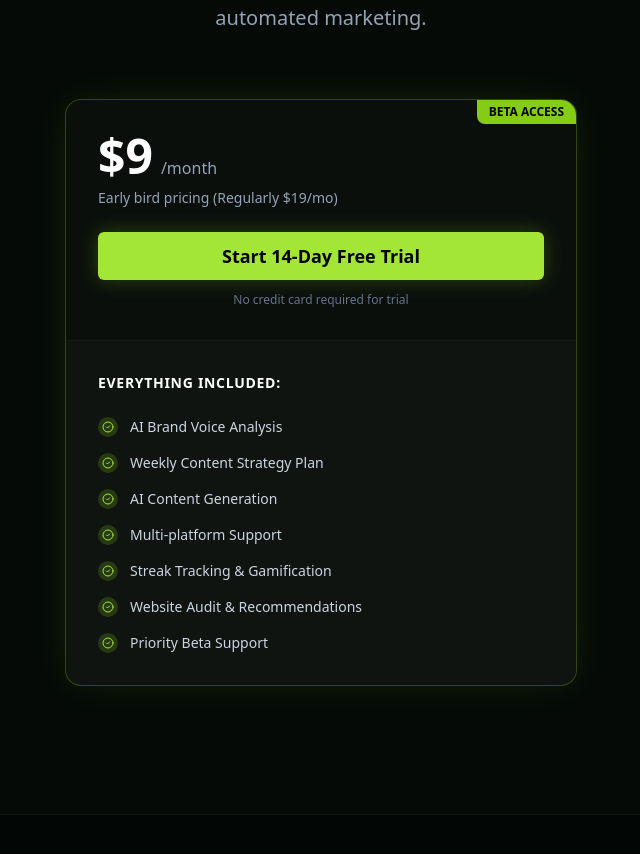
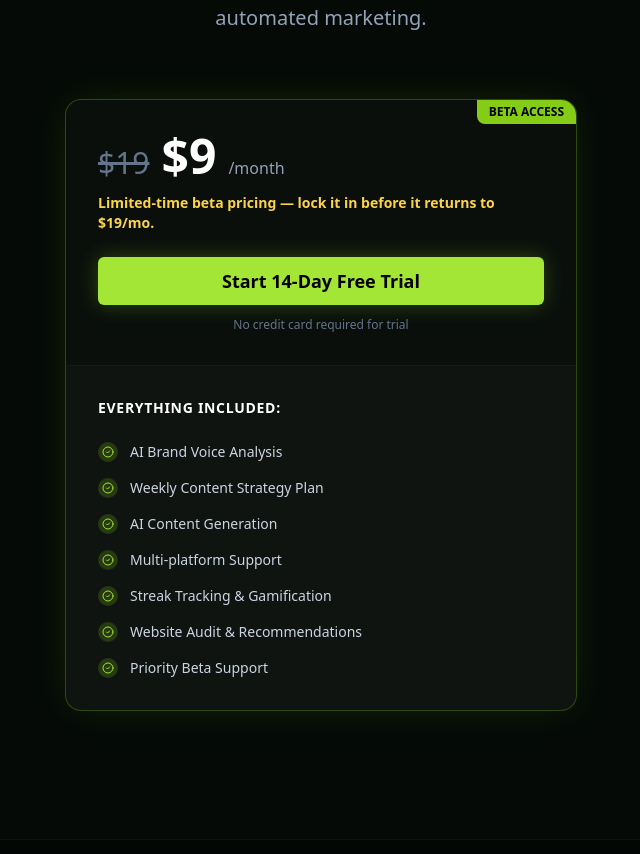
Before and after one commit to martacalvinho/marketingbuddyv2, a Next.js app: page /landing in a window 1280 px wide. Shown: the part 4083-4937 px from the top of the page, without its empty margins (319-959 px from the left). Built offline with nearby package versions, Linux system fonts and the light colour scheme; no server answers.

Commit message:
chore: update landing page styling

```diff
--- a/app/landing/page.tsx
+++ b/app/landing/page.tsx
@@ -559,11 +559,12 @@ export default function LandingPage() {
                   </div>
 
                   <div className="p-8 border-b border-white/5">
-                     <div className="flex items-baseline gap-2 mb-2">
+                     <div className="flex items-baseline gap-3 mb-3">
+                        <span className="text-3xl text-slate-500 line-through">$19</span>
                         <span className="text-5xl font-bold text-white">$9</span>
                         <span className="text-slate-400 font-medium">/month</span>
                      </div>
-                     <p className="text-slate-400 text-sm">Early bird pricing (Regularly $19/mo)</p>
+                     <p className="text-amber-300 text-sm font-semibold">Limited-time beta pricing — lock it in before it returns to $19/mo.</p>
 
                      <Link href="/onboarding">
                         <Button className="w-full mt-6 bg-lime-400 text-black hover:bg-lime-300 font-bold h-12 text-lg shadow-[0_0_20px_rgba(132,204,22,0.3)] group-hover:shadow-[0_0_30px_rgba(132,204,22,0.5)] transition-all">
```
